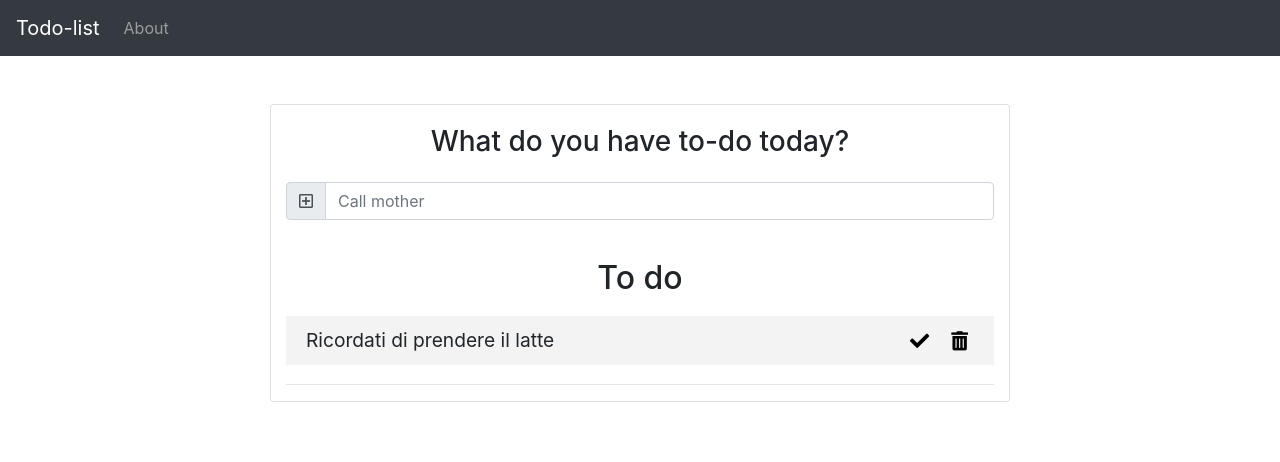
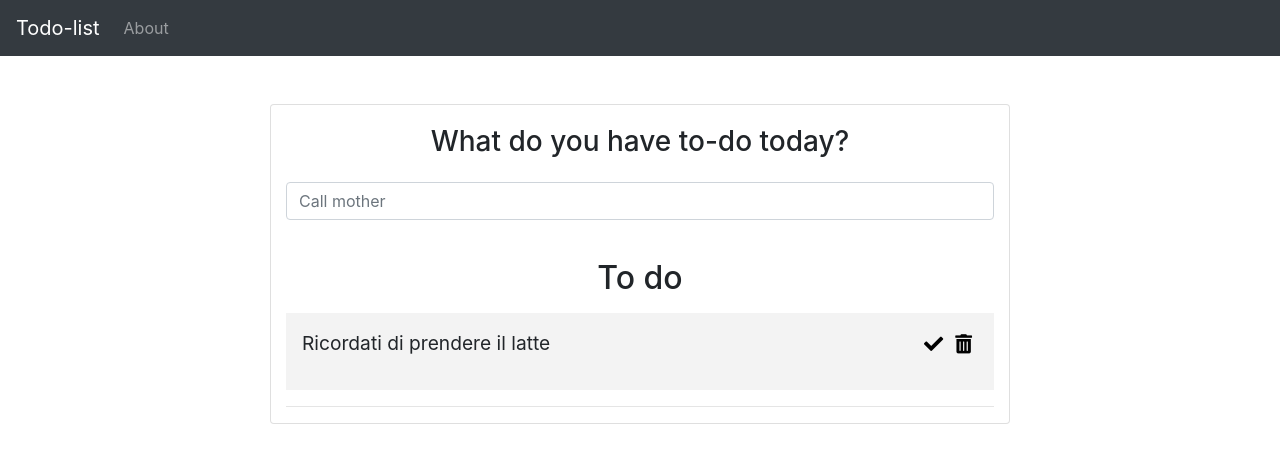
Before and after one commit to muccijacopo/MyTodoList, a Vue app: page / in a window 1280 px wide. Shown: the top 462 px of the page. Built offline with nearby package versions, Linux system fonts and the light colour scheme.

Commit message:
Fix posizione pulsanti azione

```diff
--- a/package.json
+++ b/package.json
@@ -11,7 +11,8 @@
     "core-js": "^2.6.5",
     "uuid": "^3.3.3",
     "vue": "^2.6.10",
-    "vue-router": "^3.0.3"
+    "vue-router": "^3.0.3",
+    "vuex": "^3.0.1"
   },
   "devDependencies": {
     "@vue/cli-plugin-babel": "^3.11.0",
--- a/public/index.html
+++ b/public/index.html
@@ -15,5 +15,9 @@
     </noscript>
     <div id="app"></div>
     <!-- built files will be auto injected -->
+
+    <script src="https://code.jquery.com/jquery-3.3.1.slim.min.js" integrity="sha384-q8i/X+965DzO0rT7abK41JStQIAqVgRVzpbzo5smXKp4YfRvH+8abtTE1Pi6jizo" crossorigin="anonymous"></script>
+    <script src="https://cdnjs.cloudflare.com/ajax/libs/popper.js/1.14.7/umd/popper.min.js" integrity="sha384-UO2eT0CpHqdSJQ6hJty5KVphtPhzWj9WO1clHTMGa3JDZwrnQq4sF86dIHNDz0W1" crossorigin="anonymous"></script>
+    <script src="https://stackpath.bootstrapcdn.com/bootstrap/4.3.1/js/bootstrap.min.js" integrity="sha384-JjSmVgyd0p3pXB1rRibZUAYoIIy6OrQ6VrjIEaFf/nJGzIxFDsf4x0xIM+B07jRM" crossorigin="anonymous"></script>
   </body>
 </html>
--- a/src/components/Input.vue
+++ b/src/components/Input.vue
@@ -1,8 +1,5 @@
 <template>
     <div class="input-group my-3">
-        <div class="input-group-prepend">
-            <span class="input-group-text"><i class="far fa-plus-square"></i></span>
-        </div>
         <input type="text" class="form-control" placeholder="Call mother" v-model="title" v-on:keydown.enter="addTodo()" >
     </div>
 </template>
@@ -18,14 +15,18 @@ export default {
     },
     methods: {
         addTodo() {
+            if (this.title != null && this.title != '') {
                 const newTodo = {
                     id: uuid.v4(),
                     title: this.title,
                     completed: false,
                     createdAt: new Date(),
+                    editMode: false
                 }
-            this.$emit('add', newTodo);
+                this.$store.commit('addTodo', newTodo)
                 this.title = '';
+            }
+
         }
     }
 }
--- a/src/components/Navbar.vue
+++ b/src/components/Navbar.vue
@@ -8,7 +8,7 @@
         <span class="navbar-toggler-icon"></span>
       </button>
       <div class="collapse navbar-collapse" id="navbar">
-        <ul class="navbar-nav mr-auto">
+        <ul class="navbar-nav">
           <li class="nav-item">
             <router-link class="nav-link" to="/about">About</router-link>
           </li>
--- a/src/components/Todo.vue
+++ b/src/components/Todo.vue
@@ -1,14 +1,31 @@
 <template>
     <div class="todo">
-        <span class="text">{{ todo.title }}</span>
-        <button @click="$emit('delete', todo.id)"><i class="fas fa-trash-alt"></i></button>
-        <button v-if="!todo.completed" @click="$emit('completed', todo.id)"><i class="fas fa-check"></i></button>
+        <div v-if="!todo.editMode">
+            <div class="text">
+                <p @click="todo.editMode = !todo.editMode">{{ todo.title }}</p>
+            </div>
+            <div class="buttons">
+                <button v-if="!todo.completed" @click="checkTodo(todo.id)"><i class="fas fa-check"></i></button>
+                <button @click="deleteTodo(todo.id)"><i class="fas fa-trash-alt"></i></button>
+            </div>
+        </div>
+        <div v-else>
+            <input type="text" class="form-control" :placeholder="todo.title" v-model="todo.title" v-on:keydown.enter="todo.editMode = !todo.editMode">
+        </div>
     </div>
 </template>
 
 <script>
 export default {
-    props: ['todo']
+    props: ['todo'],
+    methods: {
+        checkTodo(id) {
+            this.$store.commit('checkTodo', id);
+        },
+        deleteTodo(id) {
+            this.$store.commit('deleteTodo', id);
+        }
+    }
 }
 </script>
 
@@ -17,8 +34,9 @@ export default {
         background-color: #f3f3f3;
         font-size: 1.2em;
         text-align: left;
-        padding: 10px 20px;
-        margin: 1em 0;
+        padding: 1rem 1rem;
+        margin: 1rem 0;
+        position: relative;
     }
 
     .todo:hover {
@@ -26,12 +44,18 @@ export default {
         background-color: #feffda;
     }
 
+    .todo .text {
+        display: inline-block;
+        width: 80%;
+    }
 
-    .todo button {
+    .buttons {
+      float: right;
+    }
+
+    .buttons button {
         background: none;
         border: none;
-        float: right;
-        margin-left: 10px;
     }
 
 </style>
--- a/src/components/Todos.vue
+++ b/src/components/Todos.vue
@@ -1,16 +1,13 @@
 <template>
 <div>
     <h3>To do</h3>
-
     <div v-if="todosUncompleted.length > 0">
         <transition-group name="fade-slide" mode="out-in">
-        <todo
-            v-for="todo in todosUncompleted"
-            :key="todo.id"
-            :todo="todo"
-            v-on:completed="$emit('completed', $event)"
-            v-on:delete="$emit('delete', $event)">
-        </todo>
+            <todo
+                v-for="todo in todosUncompleted"
+                :key="todo.id"
+                :todo="todo">
+            </todo>
         </transition-group>
     </div>
     <div v-else>
@@ -23,9 +20,7 @@
         <todo
             v-for="todo in (todosCompleted) "
             :key="todo.id"
-            :todo="todo"
-            v-on:completed="$emit('completed', $event)"
-            v-on:delete="$emit('delete', $event)">
+            :todo="todo">
         </todo>
         </transition-group>
     </div>
@@ -61,7 +56,7 @@ export default {
 
 <style scoped>
     h3 {
-        font-size: 2em;
+        font-size: 2rem;
     }
 
 </style>
--- a/src/main.js
+++ b/src/main.js
@@ -1,10 +1,12 @@
 import Vue from 'vue'
 import App from './App.vue'
 import router from './router'
+import store from './store'
 
 Vue.config.productionTip = false
 
 new Vue({
   router,
+  store,
   render: h => h(App)
 }).$mount('#app')
--- /dev/null
+++ b/src/store.js
@@ -0,0 +1,25 @@
+import Vue from 'vue'
+import Vuex from 'vuex'
+
+Vue.use(Vuex)
+
+export default new Vuex.Store({
+  state: {
+    todos: [
+      { id: 1, title: 'Ricordati di prendere il latte', completed: false, createdAt: new Date(), editMode: false }
+    ]
+  },
+  mutations: {
+    addTodo(state, todo) {
+      state.todos.push(todo);
+    },
+    deleteTodo(state, todoId) {
+      state.todos = state.todos.filter(todo => todo.id != todoId);
+    },
+    checkTodo(state, todoId) {
+     var indexFound = state.todos.findIndex(todo => todo.id == todoId);
+     state.todos[indexFound].completed = true;
+
+    }
+  }
+})
--- a/src/views/Home.vue
+++ b/src/views/Home.vue
@@ -16,12 +16,9 @@ import Input from '../components/Input'
 import Todos from '../components/Todos'
 
 export default {
-  name: 'app',
-  data() {
-    return {
-      todos: [
-        { id: 1, title: 'Ricordati di prendere il latte', completed: false, createdAt: new Date() }
-      ]
+  computed: {
+    todos() {
+      return this.$store.state.todos;
     }
   },
   methods: {
```
Also changed, not shown: vue.config.js (added), 1 other file (tests, documents, lock files or other folders). Lines whose indentation alone changed are shown as unchanged.
